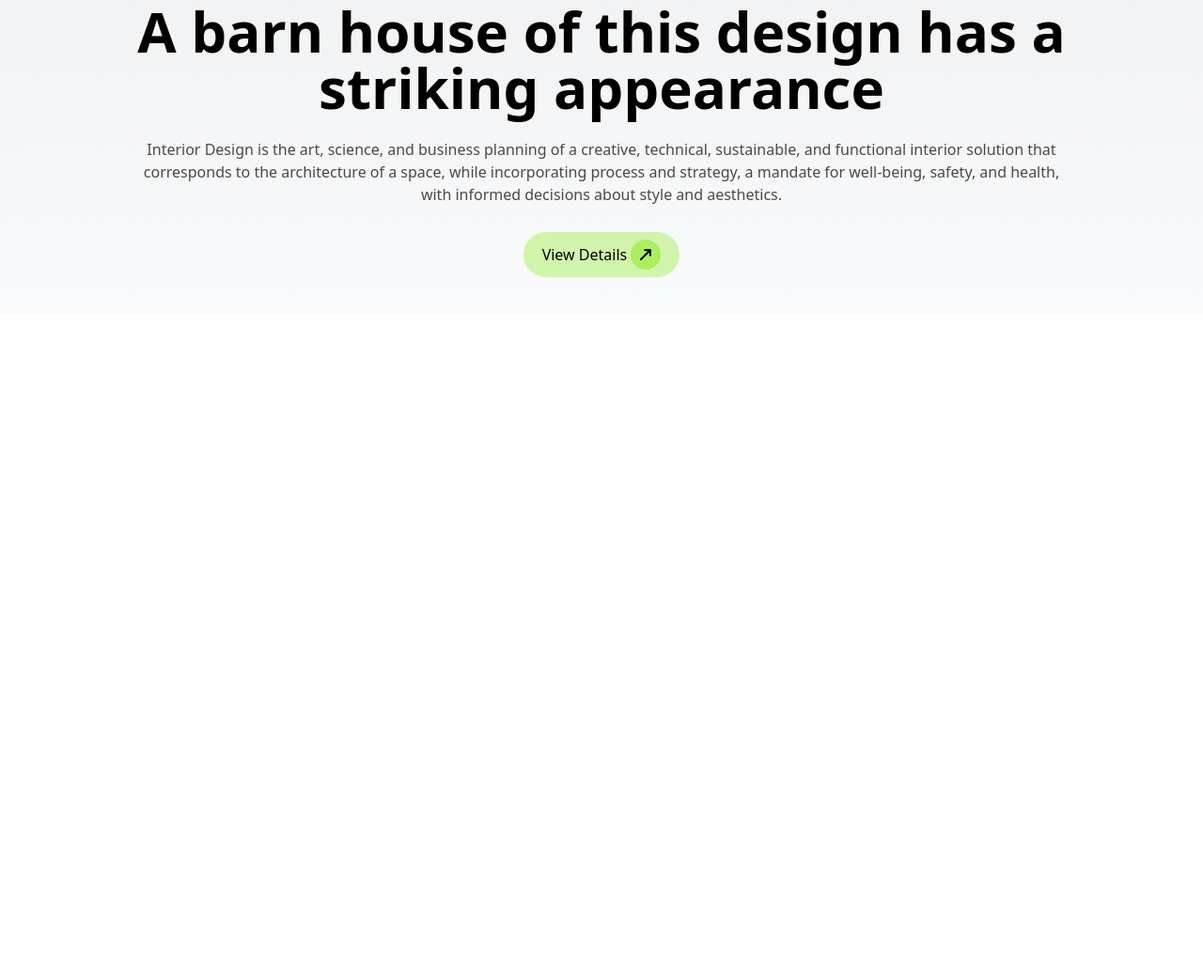
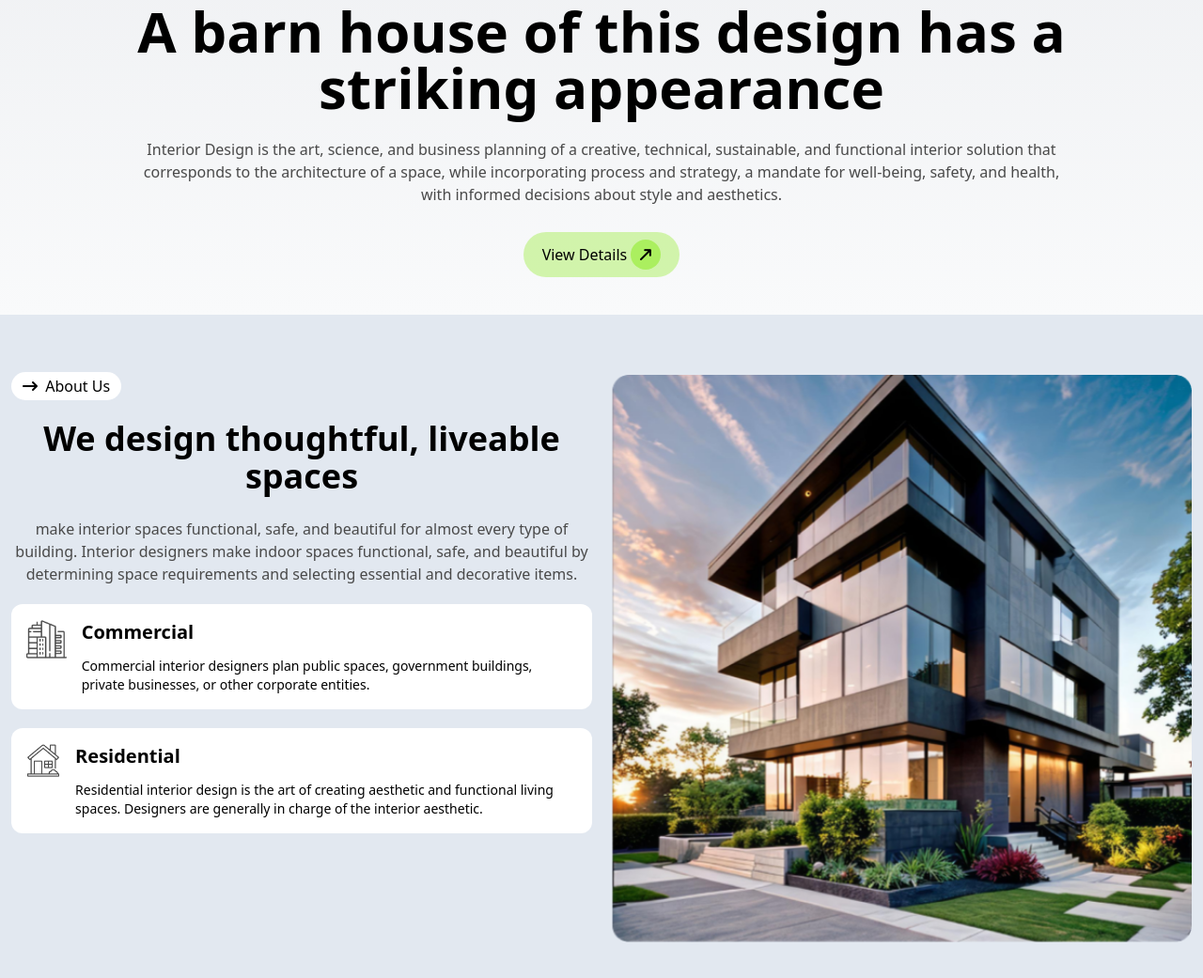
Before and after one commit to sefatullahuk00/A3, a plain HTML site: page index.html in a window 1280 px wide. Shown: the part 503-1544 px from the top of the page at 94% size. Before the commit the page ends 838 px from the top, so only its background shows below. Drawn offline with nearby package versions, Linux system fonts and the light colour scheme.

Commit message:
about us section complete

```diff
--- a/index.html
+++ b/index.html
@@ -48,6 +48,46 @@
         </div>
     </header>
 
+    <!-- About us  -->
+     <section id="about-us" class="py-16 bg-slate-200">
+        <div class="container mx-auto px-7 md:px-3 ">
+            <!-- grid view  -->
+            <!-- <div class="md:grid md:grid-cols-2 gap-5"> -->
+            <div class="lg:flex justify-between lg:flex-wrap gap-5" id="about-divide">
+                <div id="about-headings" class="md:flex-grow md:flex-shrink md:basis-2/5">
 
+                    <div class="bg-white py-1 px-3 rounded-full w-32 md:w-auto block md:inline  mx-auto md:mx-0">
+                        <i class="fa-solid fa-arrow-right-long mr-1"></i>
+                        <span>About Us</span>
+                    </div>
+                    <h1 class="text-2xl md:text-4xl font-extrabold text-center mt-6">We design thoughtful, liveable spaces</h1>
+
+                    <p class="text-[#494949] text-sm sm:text-base font-medium text-center mt-6 ">make interior spaces functional, safe, and beautiful for almost every type of building. Interior designers make indoor spaces functional, safe, and beautiful by determining space requirements and selecting essential and decorative items.</p>
+
+                    <div class="mt-5 p-4 rounded-xl bg-white flex justify-between gap-4" id="about-card">
+                        <div>
+                            <img src="./assets/commercial.png" alt="">
+                        </div>
+                        <div>
+                            <h1 class="text-base sm:text-lg md:text-xl font-bold">Commercial</h1>
+                            <p class="text-sm font-medium mt-3">Commercial interior designers plan public spaces, government buildings, private businesses, or other corporate entities.</p>
+                        </div>
+                    </div>
+                    <div class="mt-5 p-4 rounded-xl bg-white flex justify-between gap-4" id="about-card">
+                        <div>
+                            <img src="./assets/residential.png" alt="">
+                        </div>
+                        <div>
+                            <h1 class="text-base sm:text-lg md:text-xl font-bold">Residential</h1>
+                            <p class="text-sm font-medium mt-3">Residential interior design is the art of creating aesthetic and functional living spaces. Designers are generally in charge of the interior aesthetic.</p>
+                        </div>
+                    </div>
+                </div>
+                <div class="md:flex-grow md:flex-shrink md:basis-2/5 mt-8 lg:mt-0">
+                    <img class="lg:h-full w-full" src="./assets/Rectangle.png" alt="">
+                </div>
+            </div>
+        </div>
+     </section>
 </body>
 </html>
```
